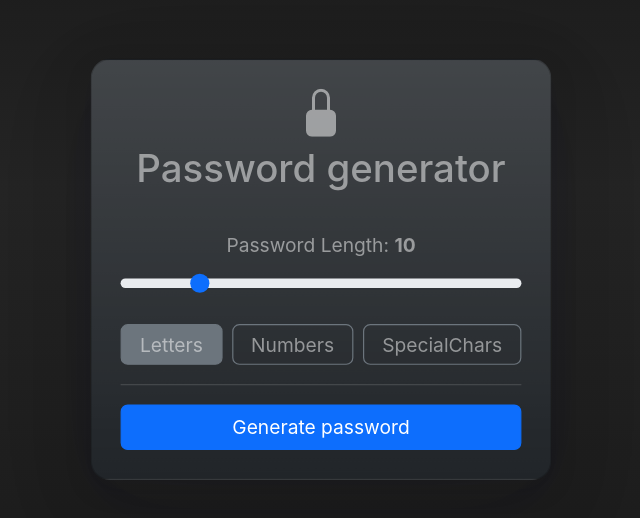
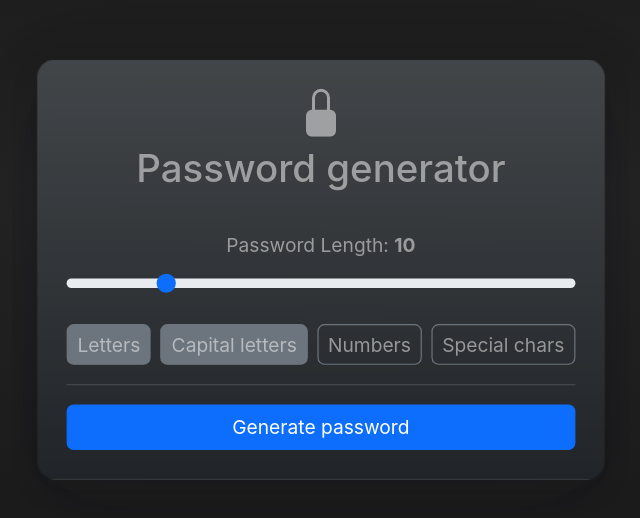
Before and after one commit to Patrykbarc/react-password-generator, a React (Vite) app: page / in a window 1280 px wide. Shown: the part 130-648 px from the top of the page, without its empty margins (319-959 px from the left). Built offline with nearby package versions, Linux system fonts and the light colour scheme.

Commit message:
Capital letters handle

```diff
--- a/src/App.jsx
+++ b/src/App.jsx
@@ -10,12 +10,13 @@ function App() {
 	const [settings, setSettings] = useState({
 		passwordLength: 10,
 		includeLetters: true,
+		includeCapitalLetters: true,
 		includeNumbers: false,
 		includeSpecialChars: false,
 	})
 
 	return (
-		<Card className='card-main bg-dark bg-gradient p-4 rounded-4 text-white-50'>
+		<Card className='card-main bg-dark bg-gradient p-4 rounded-4 text-white-50 mx-4'>
 			<Header />
 			<Body settings={settings} setSettings={setSettings} />
 			<hr />
--- a/src/components/Body.jsx
+++ b/src/components/Body.jsx
@@ -22,7 +22,14 @@ export function Body({ settings, setSettings }) {
 			[optionName]: !prevSettings[optionName],
 		}))
 	}
+
 	const styleSelectedOption = optionName => (selectedOptions[optionName] ? 'bg-secondary' : '')
+
+	const formatOptionName = option =>
+		option
+			.replace(/([a-z])([A-Z])/g, '$1 $2')
+			.toLowerCase()
+			.replace(/^\w/, c => c.toUpperCase())
 
 	return (
 		<div className='body'>
@@ -33,8 +40,8 @@ export function Body({ settings, setSettings }) {
 					</Form.Label>
 					<Form.Range type='number' min={1} max={50} value={passwordLength} onChange={handleSetPasswordLength} />
 				</Form.Group>
-				<div className='d-flex gap-2'>
-					{['Letters', 'Numbers', 'SpecialChars'].map((option, index) => (
+				<div className='d-flex gap-2 flex-wrap'>
+					{['Letters', 'CapitalLetters', 'Numbers', 'SpecialChars'].map((option, index) => (
 						<label
 							key={option}
 							className={`option border border-secondary px-2 py-1 rounded flex-grow-1 ${styleSelectedOption(
@@ -49,7 +56,7 @@ export function Body({ settings, setSettings }) {
 								checked={settings[`include${option}`]}
 								onChange={() => handleSetOptions(`include${option}`)}
 							/>
-							{option}
+							{formatOptionName(option)}
 						</label>
 					))}
 				</div>
--- a/src/components/Footer.jsx
+++ b/src/components/Footer.jsx
@@ -25,9 +25,9 @@ export function Footer({ settings }) {
 	}
 
 	useEffect(() => {
-		const { includeLetters, includeNumbers, includeSpecialChars } = settings
+		const { includeLetters, includeCapitalLetters, includeNumbers, includeSpecialChars } = settings
 
-		if (!(includeLetters || includeNumbers || includeSpecialChars)) {
+		if (!(includeLetters || includeCapitalLetters || includeNumbers || includeSpecialChars)) {
 			setIsOptionsChecked('secondary')
 			setWarningMessage('Select at least one option to generate a password')
 		} else {
--- a/src/index.scss
+++ b/src/index.scss
@@ -24,7 +24,6 @@ body {
 }
 
 .card-main {
-	width: 24rem;
 	transition: height 0.3s;
 	box-shadow: rgba(17, 17, 26, 0.1) 0px 8px 24px, rgba(17, 17, 26, 0.1) 0px 16px 56px,
 		rgba(17, 17, 26, 0.1) 0px 24px 80px;
--- a/src/utils/chars.js
+++ b/src/utils/chars.js
@@ -1,6 +1,5 @@
 const letters = 'abcdefghijklmnopqrstuvwxyz'.split('')
-letters.push(...letters.map(letter => letter.toUpperCase()))
-
+const capitalLetters = letters.map(letter => letter.toUpperCase())
 const numbers = '0123456789'.split('')
 const specialChars = '!@#$%^&*()_+-={}[]|;:<>?/'.split('')
 
@@ -18,9 +17,10 @@ export const generatePassword = passedSettings => {
 	return password
 }
 
-const handleSettings = ({ includeLetters, includeNumbers, includeSpecialChars }) => {
+const handleSettings = ({ includeLetters, includeCapitalLetters, includeNumbers, includeSpecialChars }) => {
 	const mergedArray = []
 
+	includeCapitalLetters && mergedArray.push(capitalLetters)
 	includeLetters && mergedArray.push(letters)
 	includeNumbers && mergedArray.push(numbers)
 	includeSpecialChars && mergedArray.push(specialChars)
```
